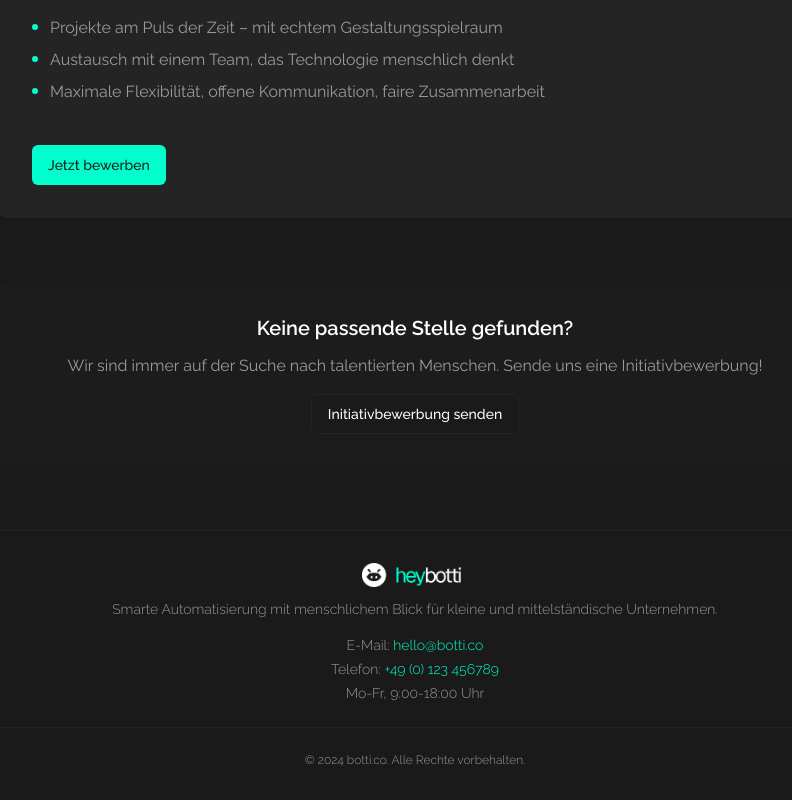
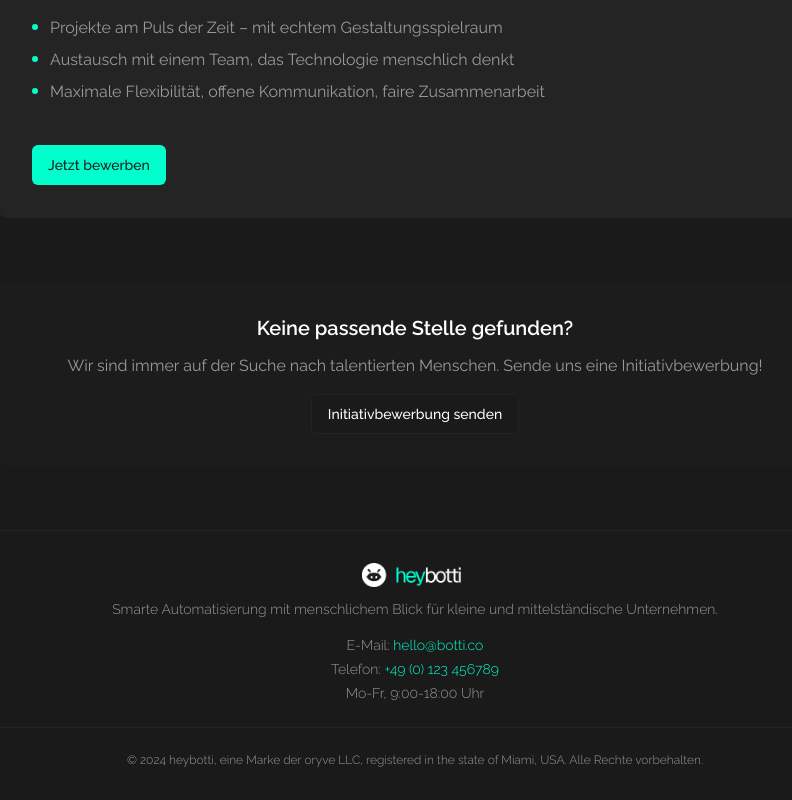
Before and after one commit to RobertLinke89/heybotti, a React (Vite) app: page /jobs in a window 1280 px wide. Shown: the part 2328-3128 px from the top of the page, without its empty margins (225-1017 px from the left). Built offline with nearby package versions, Linux system fonts and the light colour scheme.

Commit message:
Update footer information
Update the footer with the new company information.

```diff
--- a/src/components/Footer.tsx
+++ b/src/components/Footer.tsx
@@ -16,7 +16,7 @@ const Footer = () => {
         </div>
         <div className="border-t border-secondary mt-6 pt-6 text-center">
           <p className="text-xs text-muted-foreground font-raleway font-light">
-            &copy; 2024 botti.co. Alle Rechte vorbehalten.
+            &copy; 2024 heybotti, eine Marke der oryve LLC, registered in the state of Miami, USA. Alle Rechte vorbehalten.
           </p>
         </div>
       </div>
```
